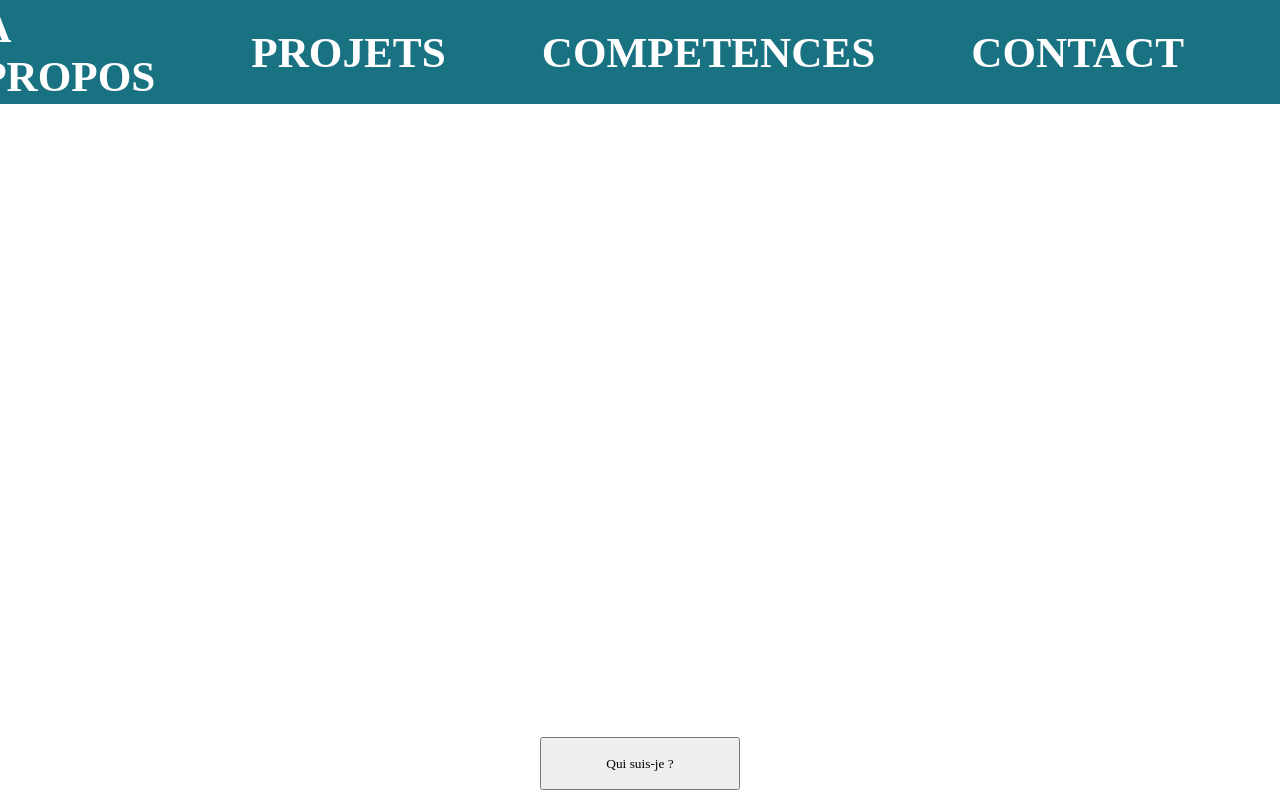
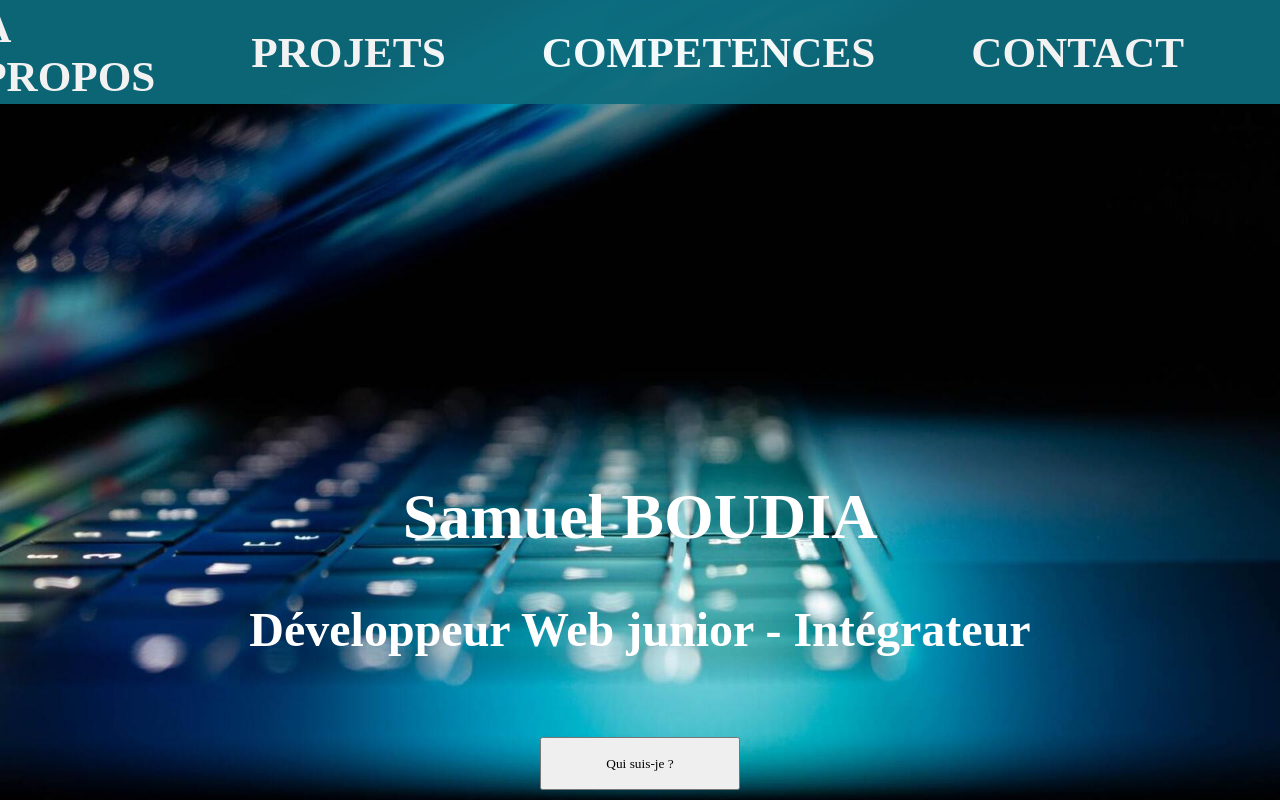
Before and after one commit to Sambo-974/Portfolio-test, a plain HTML site: page index.html in a window 1280 px wide. Shown: the top 800 px of the page. Drawn offline with Linux system fonts and the light colour scheme; a web font is replaced by a local one.

Commit message:
Update styles.css

```diff
--- a/styles.css
+++ b/styles.css
@@ -21,7 +21,7 @@ header {
 }
 
 header {
-  background-image: (image-1-modif.jpg);
+  background: url(image-1-modif.jpg);
   background-repeat: no-repeat;
   background-position: center center;
   background-size: cover;
```
